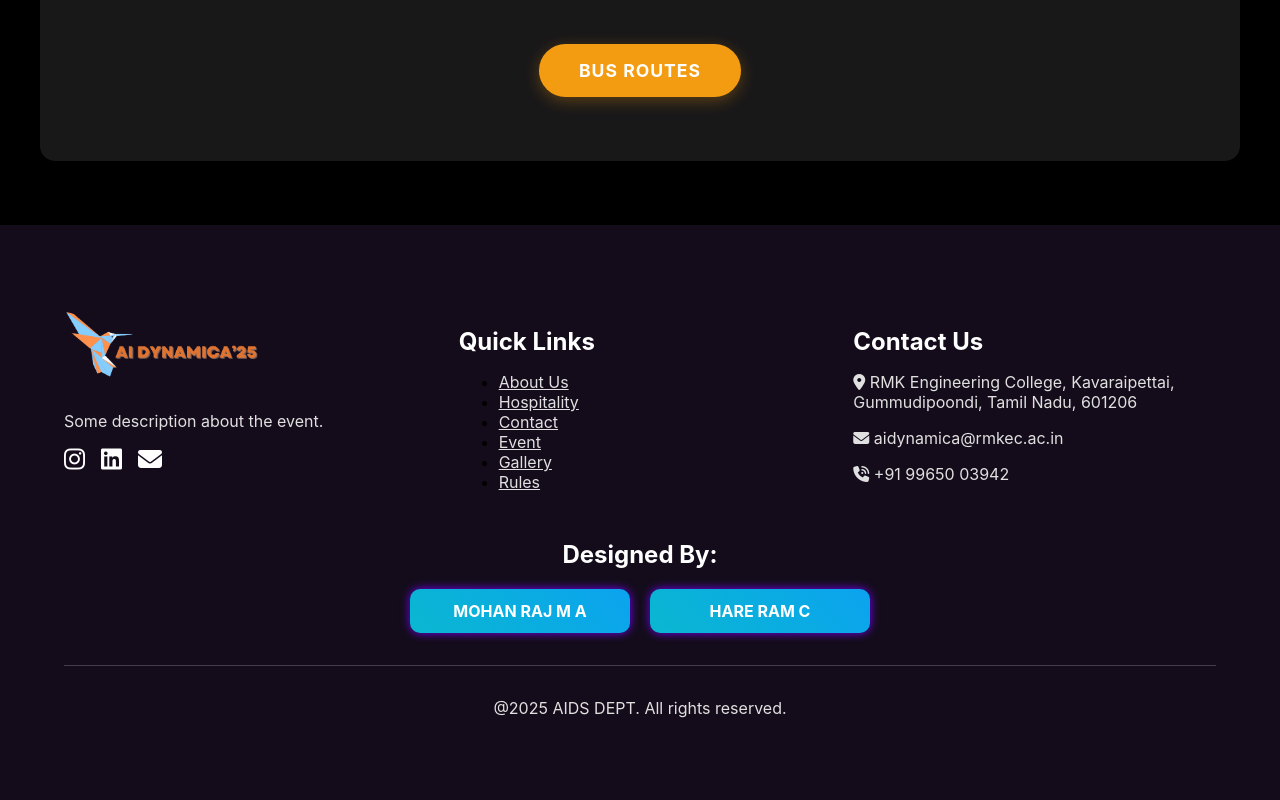
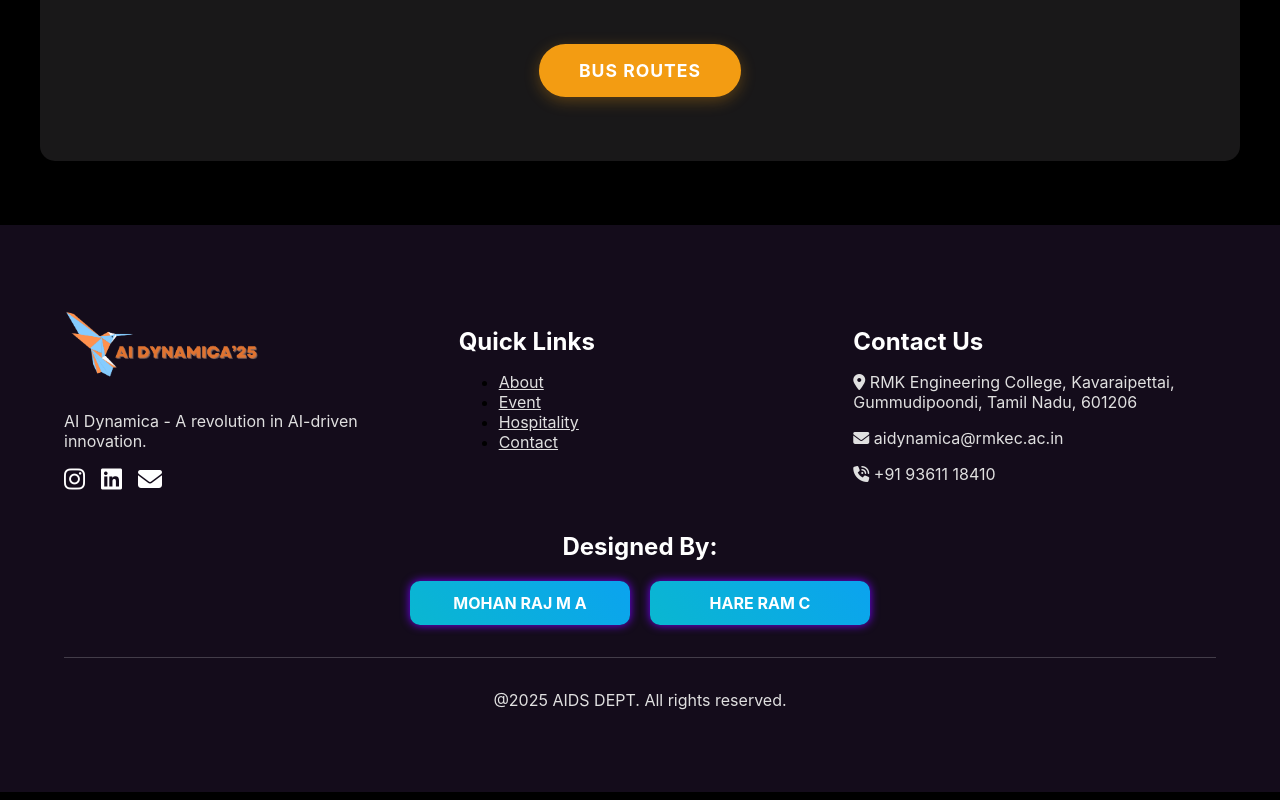
Before and after one commit to mohan22029/SYMPOSIYUM, a React (Create React App) app: page /home in a window 1280 px wide. Shown: the part 3571-4371 px from the top of the page. Built offline with nearby package versions, Linux system fonts and the light colour scheme.

Commit message:
Update footer.js

```diff
--- a/src/Components/footer.js
+++ b/src/Components/footer.js
@@ -10,23 +10,27 @@ const Footer = () => {
               <div className="footer-logo">
                 <img src={flogo} alt="logo" />
               </div>
-              <p className="text-sm text-gray-400">Some description about the event.</p>
+              <p className="text-sm text-gray-400">AI Dynamica - A revolution in AI-driven innovation.</p>
               <div className="footer-icons">
-                <i className="fa-brands fa-instagram"></i>
-                <i className="fa-brands fa-linkedin"></i>
-                <i className="fa-solid fa-envelope"></i>
+                <a href="https://www.instagram.com/ai_dynamica/?hl=en" target="_blank" rel="noopener noreferrer">
+                  <i className="fa-brands fa-instagram"></i>
+                </a>
+                <a href="https://www.linkedin.com/in/rmkec-ads-69681a21b/" target="_blank" rel="noopener noreferrer">
+                  <i className="fa-brands fa-linkedin"></i>
+                </a>
+                <a href="mailto:aidynamica@rmkec.ac.in">
+                  <i className="fa-solid fa-envelope"></i>
+                </a>
               </div>
             </div>
 
             <div className="footer_links-2">
               <h2 className="text-lg font-semibold">Quick Links</h2>
               <ul className="mt-2 space-y-1 text-sm text-gray-400">
-                <li><a href="#" className="hover:text-white">About Us</a></li>
-                <li><a href="#" className="hover:text-white">Hospitality</a></li>
-                <li><a href="#" className="hover:text-white">Contact</a></li>
-                <li><a href="#" className="hover:text-white">Event</a></li>
-                <li><a href="#" className="hover:text-white">Gallery</a></li>
-                <li><a href="#" className="hover:text-white">Rules</a></li>
+                <li><a href="/about" className="hover:text-white">About</a></li>
+                <li><a href="/event" className="hover:text-white">Event</a></li>
+                <li><a href="/hospitality" className="hover:text-white">Hospitality</a></li>
+                <li><a href="/contact" className="hover:text-white">Contact</a></li>
               </ul>
             </div>
 
@@ -34,7 +38,7 @@ const Footer = () => {
               <h2>Contact Us</h2>
               <p><i className="fa-solid fa-location-dot"></i> RMK Engineering College, Kavaraipettai, Gummudipoondi, Tamil Nadu, 601206</p>
               <p><i className="fa-solid fa-envelope"></i> aidynamica@rmkec.ac.in</p>
-              <p><i className="fa-solid fa-phone-volume"></i> +91 99650 03942 </p>
+              <p><i className="fa-solid fa-phone-volume"></i> +91 93611 18410 </p>
             </div>
           </div>
 
@@ -56,7 +60,6 @@ const Footer = () => {
             <div className="footer_copyright text-sm text-gray-400">
               @2025 AIDS DEPT. All rights reserved.
             </div>
-
           </div>
         </div>
       </footer>
```
